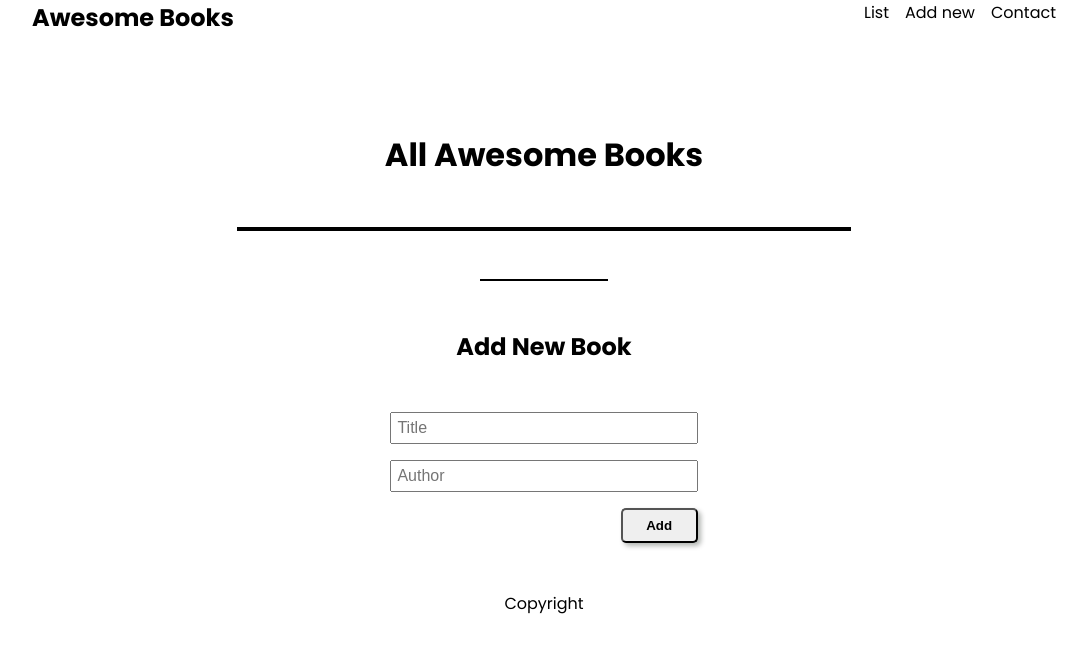
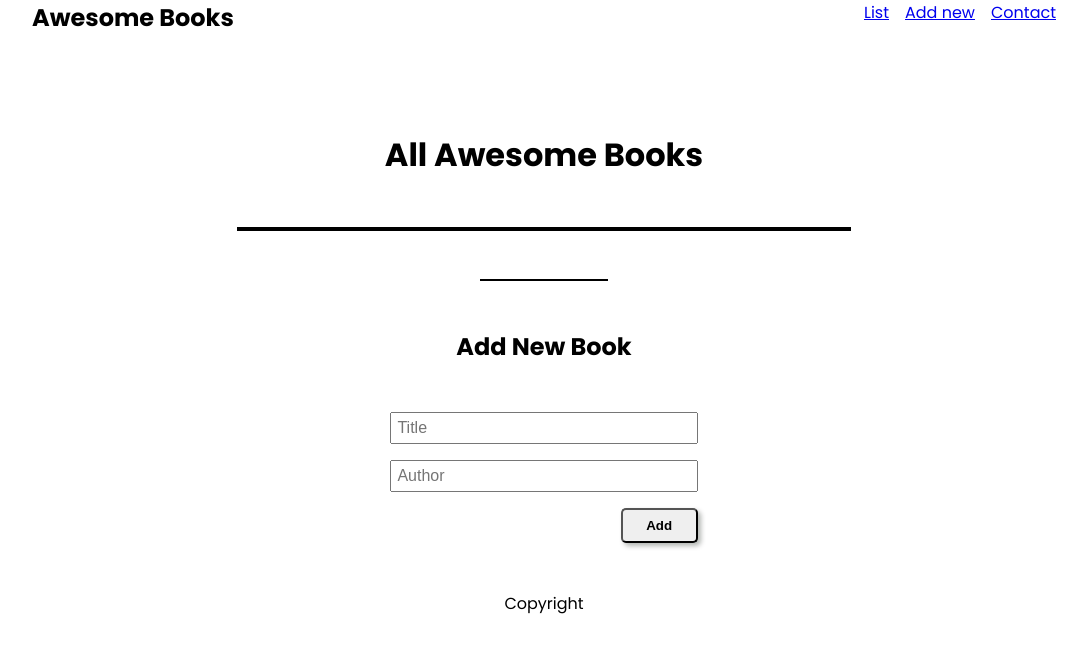
Before and after one commit to Innocent259/Awesome_books, a website: page index.html in a window 1280 px wide. Shown: the whole page, without its empty margins (96-1183 px from the left). Drawn offline with Linux system fonts and the light colour scheme.

Commit message:
Update the links

```diff
--- a/index.html
+++ b/index.html
@@ -14,9 +14,9 @@
         <nav class="navbar">
             <h1 class="nav-title">Awesome Books</h1>
             <ul>
-                <li>List</li>
-                <li>Add new</li>
-                <li>Contact</li>
+                <li><a href="#">List</a></li>
+                <li><a href="#">Add new</a></li>
+                <li><a href="#">Contact</a></li>
             </ul>
         </nav>
         <div class="time"></div>
```
